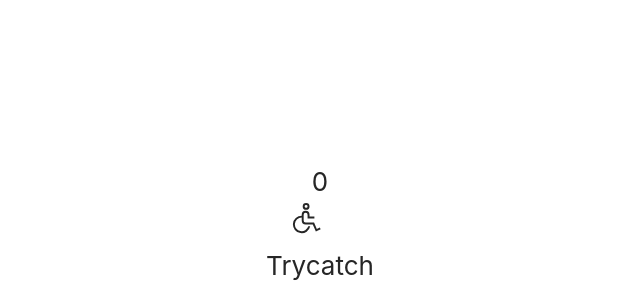
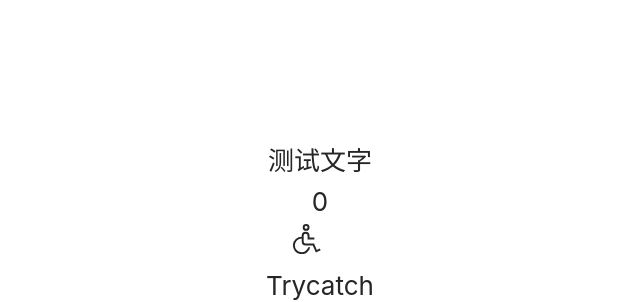
Before and after one commit to EricWong1994/vite-learn, a React (Vite) app: page / in a window 1280 px wide. Shown: the top 302 px of the page, without its empty margins (320-960 px from the left). Built offline with nearby package versions, Linux system fonts and the light colour scheme; some icons are missing.

Commit message:
dev: @types/react update to 18

```diff
--- a/package.json
+++ b/package.json
@@ -21,7 +21,7 @@
 	"devDependencies": {
 		"@changesets/cli": "^2.25.0",
 		"@iconify/json": "^2.1.122",
-		"@types/react": "^17.0.50",
+		"@types/react": "18",
 		"@types/react-dom": "^17.0.17",
 		"@vitejs/plugin-react": "2.1.0",
 		"antd": "^4.23.4",
--- a/src/demos/autoImport/index.tsx
+++ b/src/demos/autoImport/index.tsx
@@ -1,7 +1,12 @@
 function Counter() {
 	// unplugin-auto-import配置完成后出现红色语法警告(DONE: tsconfig.json include里添加"./auto-imports.d.ts")
 	const [count, setCount] = useState(0);
-	return <div>{count}</div>;
+	return (
+		<div>
+			测试文字
+			<div>{count}</div>
+		</div>
+	);
 }
 
 export default Counter;
```
Also changed, not shown: 1 other file (tests, documents, lock files or other folders).
